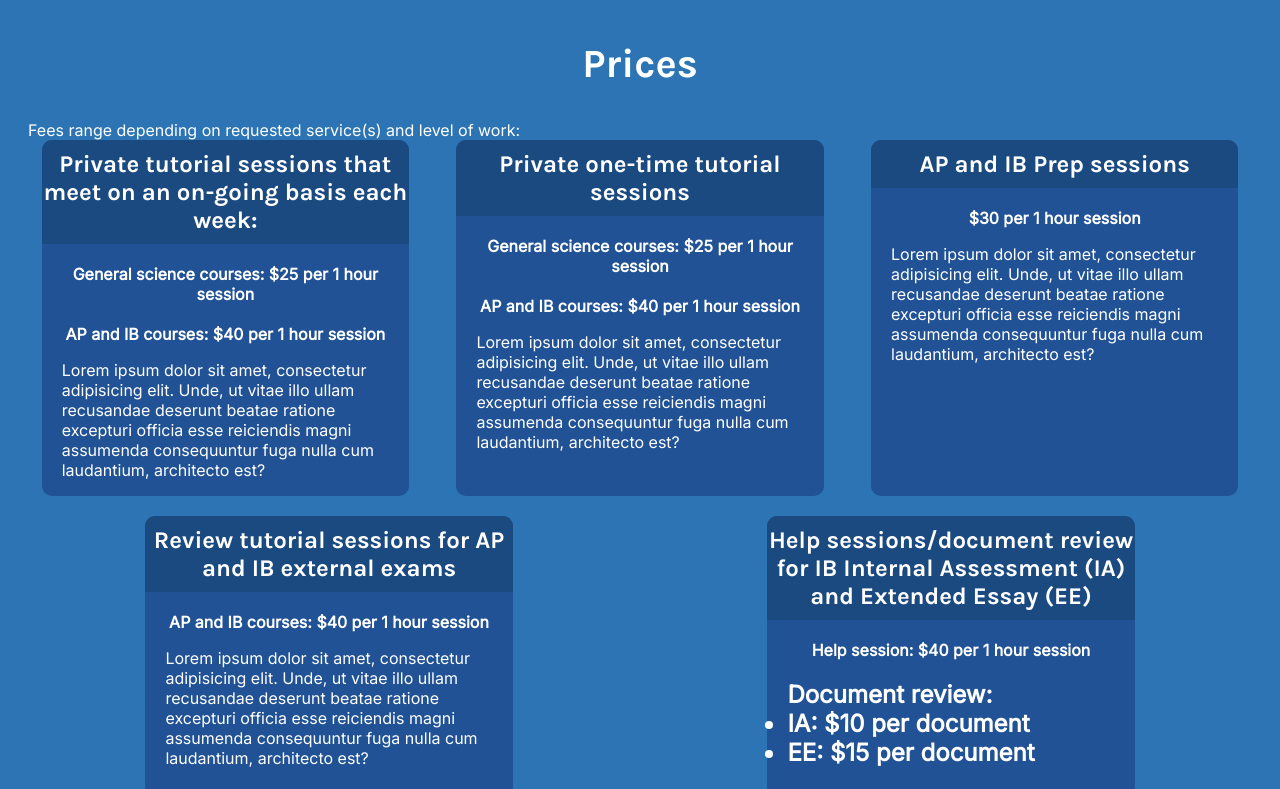
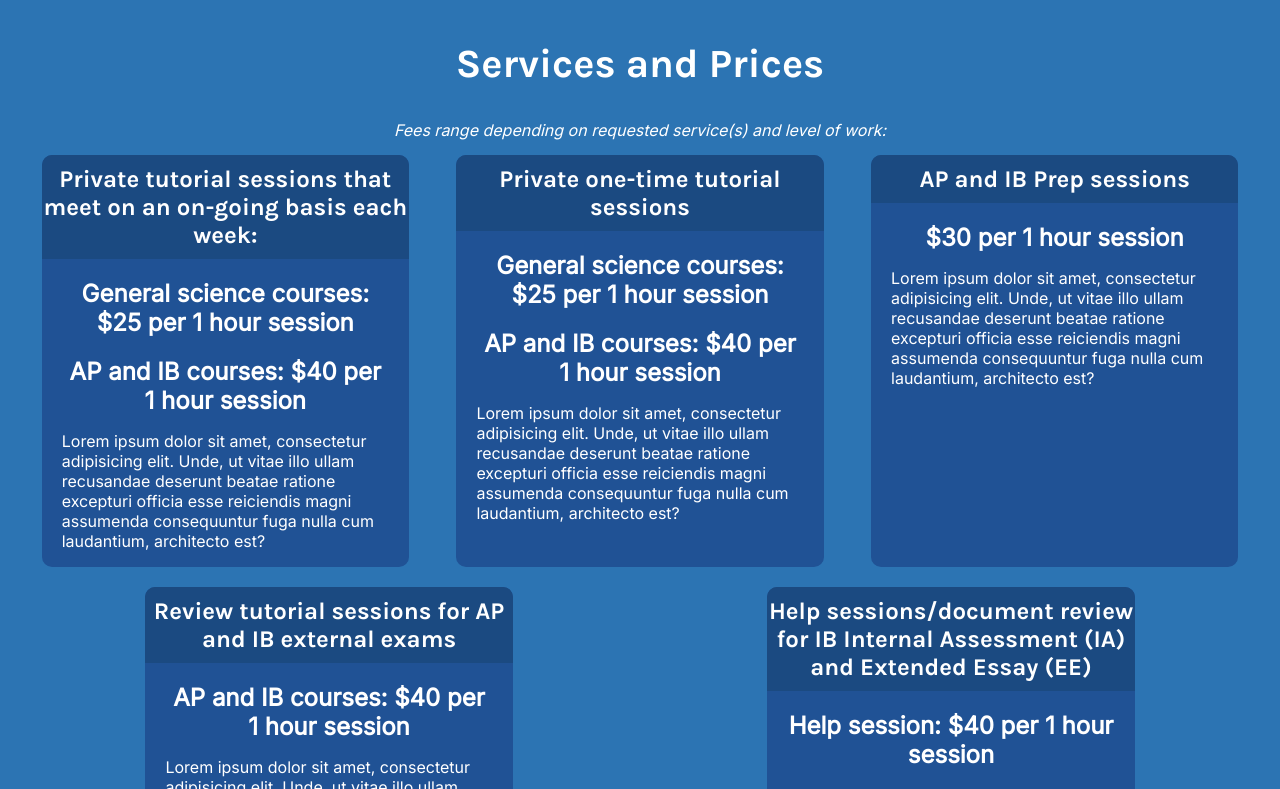
Before and after one commit to urbannomad94/mikes-stem-tutoring, a React (Vite) app: page / in a window 1280 px wide. Shown: the part 511-1300 px from the top of the page. Built offline with nearby package versions, Linux system fonts and the light colour scheme; the HTML template or start-up script is replaced by a standard one.

Commit message:
combine prices and services into single component

```diff
--- a/src/components/ServicesAndPrices.jsx
+++ b/src/components/ServicesAndPrices.jsx
@@ -1,7 +1,7 @@
 export const ServicesAndPrices = () => {
   return (
     <section id='prices'>
-      <h1 className='section-heading'>Prices</h1>
+      <h1 className='section-heading'>Services and Prices</h1>
       <span>Fees range depending on requested service(s) and level of work:</span>
       <div className="prices-container">
         <div className="price-option">
--- a/src/index.css
+++ b/src/index.css
@@ -145,51 +145,9 @@ nav li a:hover {
   }
 }
 
-/* Services */
-#services {
-  padding: 0 20px;
-}
-
-#services h2 {
-  margin: 0;
-  font-family: Karla, sans-serif;
-}
-
-#services p {
-  margin-bottom: 0;
-}
-
-.services-container {
-  display: flex;
-  flex-wrap: wrap;
-  justify-content: space-around;
-  gap: 20px;
-}
-
-.service {
-  /* display: flex;
-  flex-direction: column; */
-  padding: 15px;
-  width: 30%;
-  background-color: #205295;
-  border-radius: 10px;
-}
-
-@media (max-width: 800px) {
-  .service {
-    width: 40%;
-  }
-}
-
-@media (max-width: 600px) {
-  .service {
-    width: 100%;
-  }
-}
-
 /* Testimonials */
 
-/* Prices */
+/* Services and Prices */
 #prices {
   padding: 0 20px;
 }
@@ -222,7 +180,6 @@ nav li a:hover {
 
 .price-option span {
   text-align: center;
-<<<<<<< HEAD
   font-size: 1.5rem;
   font-weight: bold;
   margin-top: 20px;
@@ -233,18 +190,12 @@ nav li a:hover {
   font-size: 1.5rem;
   margin-top: 20px;
   padding: 0 20px;
-=======
-  font-size: 2rem;
-  font-weight: bold;
-  margin-top: 20px;
->>>>>>> 510916becd134c6624daaef76746509517ccc236
 }
 
 .price-option p {
   padding: 0 20px;
 }
 
-<<<<<<< HEAD
 #prices > span {
   display: block;
   text-align: center;
@@ -252,8 +203,6 @@ nav li a:hover {
   font-style: italic;
 }
 
-=======
->>>>>>> 510916becd134c6624daaef76746509517ccc236
 @media (max-width: 800px) {
   .price-option {
     width: 40%;
```
